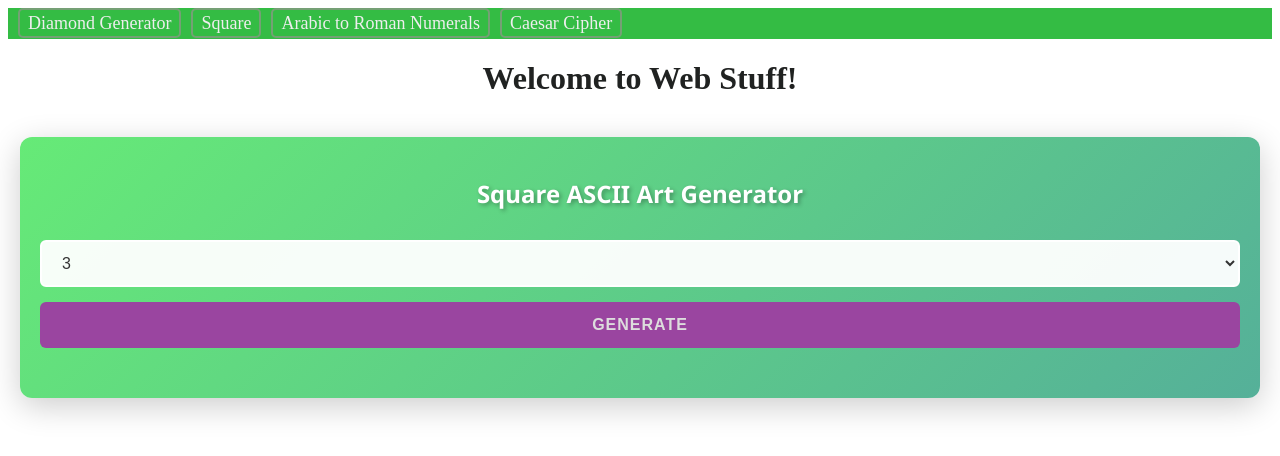
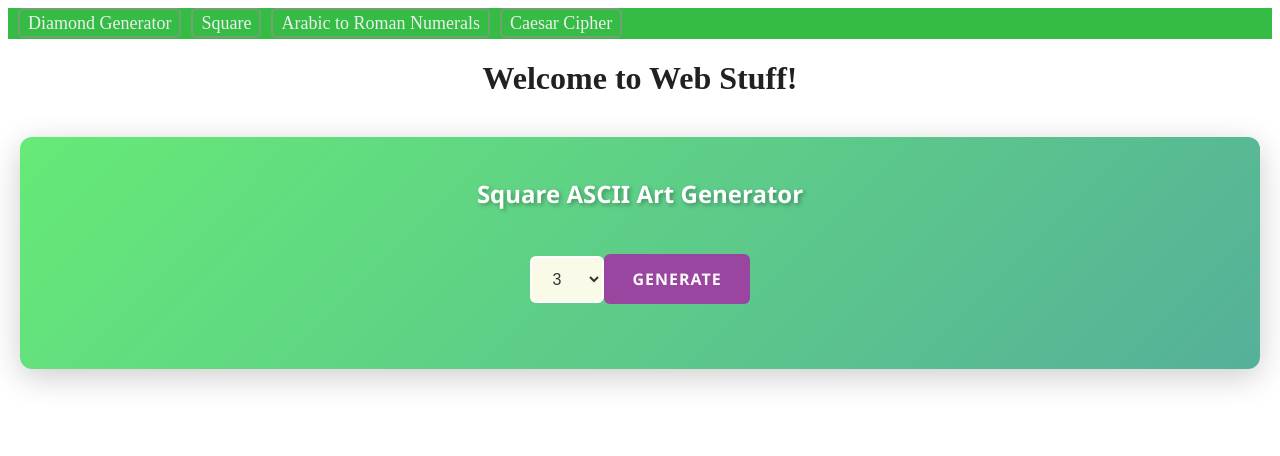
Before and after one commit to nickleus-j/webTrials, an Angular app in the folder WebStuff/: page /square in a window 1280 px wide. Shown: the top 456 px of the page. Built offline with nearby package versions, Linux system fonts and the light colour scheme.

Commit message:
Square component Style change

```diff
--- a/WebStuff/src/Squares/square.component.css
+++ b/WebStuff/src/Squares/square.component.css
@@ -23,7 +23,9 @@ h1 ,h2{
   margin-bottom: 30px;
   transition: all 2s ease;
 }
-
+.center-text {
+  text-align: center;
+}
 label {
   font-weight: 500;
   color: #fff;
@@ -33,7 +35,7 @@ label {
   padding: 14px 28px;
   font-size: 16px;
   background-color: #9A45A0;
-  color: #ddd;
+  color: #fbfbfb;
   border: none;
   border-radius: 6px;
   cursor: pointer;
@@ -47,7 +49,7 @@ label {
   font-size: 16px;
   border: 2px solid #fff;
   border-radius: 6px;
-  background-color: rgba(255, 255, 255, 0.95);
+  background-color:#fafaE9;
   color: #333;
   cursor: pointer;
   transition: all 0.3s ease;
@@ -63,9 +65,6 @@ label {
   outline: none;
   box-shadow: 0 0 0 3px rgba(255, 255, 255, 0.5);
 }
-.result{
-    margin: 2px 25%;
-}
 .result pre{
     font-size: 28px;
     color:#0F030A;
--- a/WebStuff/src/Squares/square.component.html
+++ b/WebStuff/src/Squares/square.component.html
@@ -2,15 +2,18 @@
   <h2>Square ASCII Art Generator</h2>
 
   <div class="control-group">
+    <p class="center-text">
       <select [(ngModel)]="selectedSize" class="dropdown">
         @for (size of sizes; track size) {
             <option [value]="size">{{ size }}</option>
         }
       </select>
-      <button (click)="generateBlocks()" class="generate-btn">Generate</button>
+      <a (click)="generateBlocks()" class="generate-btn">Generate</a>
+    </p>
+
   </div>
 @if(this.squareArt){
-<div class="result">
+<div class="result center-text">
     <pre >{{ squareArt }}</pre>
   </div>
 }
```
